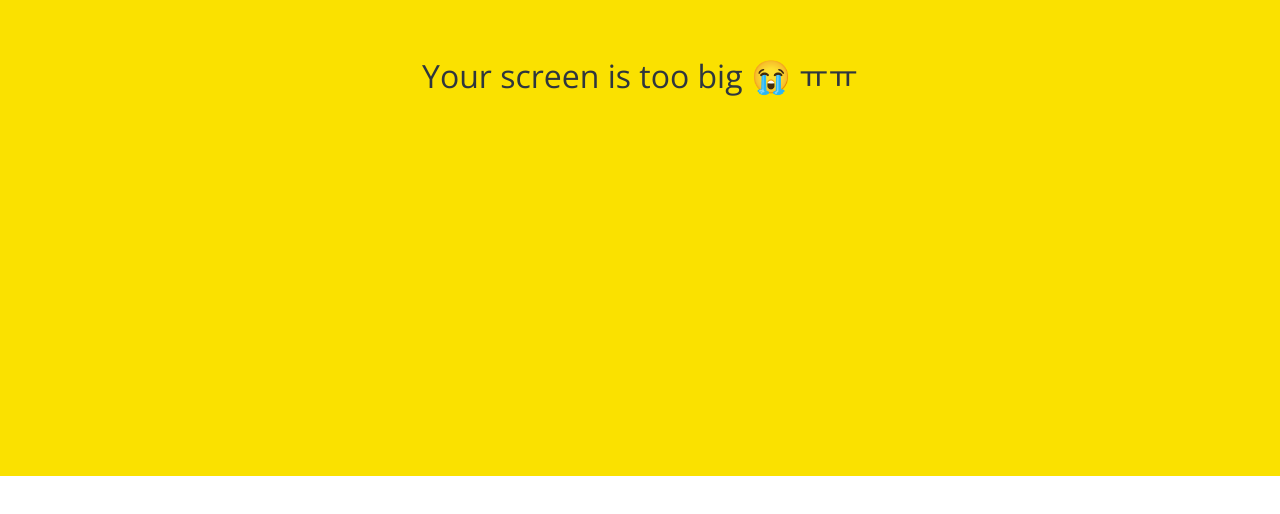
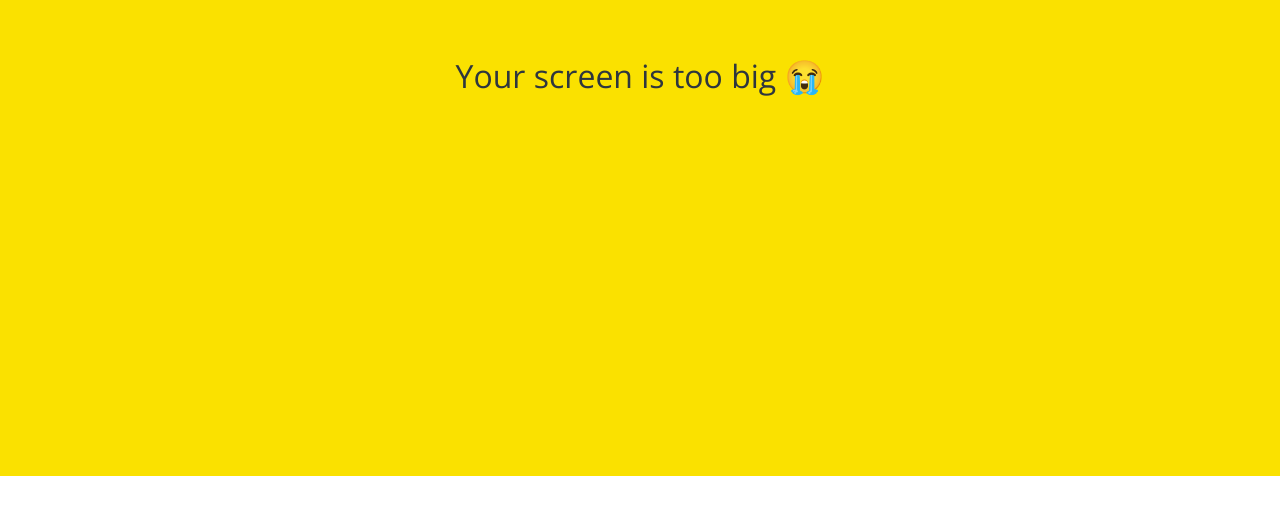
Before and after one commit to TaeGeun412/nc-kokoa-clone-2021, a plain HTML site: page friends.html in a window 1280 px wide. Shown: the part 324-838 px from the top of the page. Drawn offline with nearby package versions, Linux system fonts and the light colour scheme; grey boxes are pictures that could not be loaded.

Commit message:
Update friends.html

```diff
--- a/friends.html
+++ b/friends.html
@@ -105,7 +105,7 @@
       <i class="fas fa-comment"></i>
     </div>
     <div id="no-mobile">
-      <span>Your screen is too big 😭 ㅠㅠ</span>
+      <span>Your screen is too big 😭</span>
     </div>
     <script
       src="https://kit.fontawesome.com/6478f529f2.js"
```
